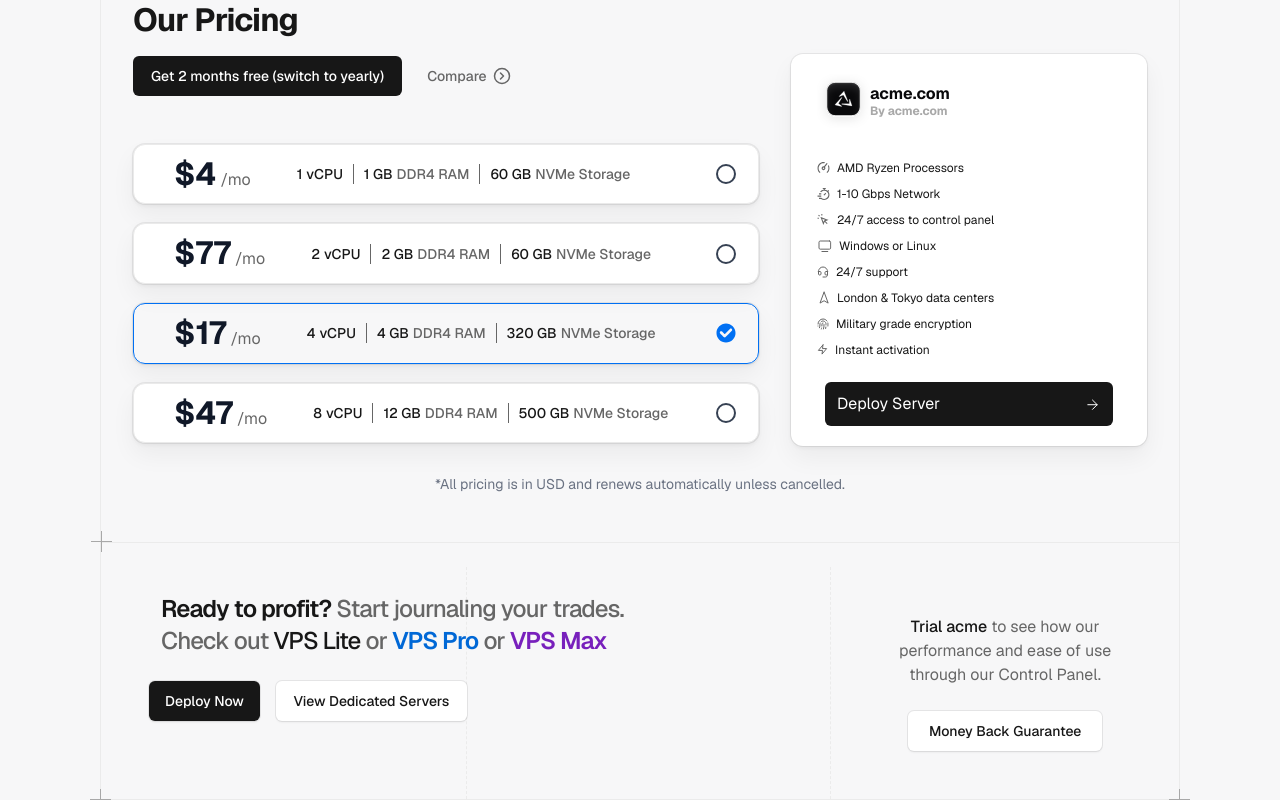
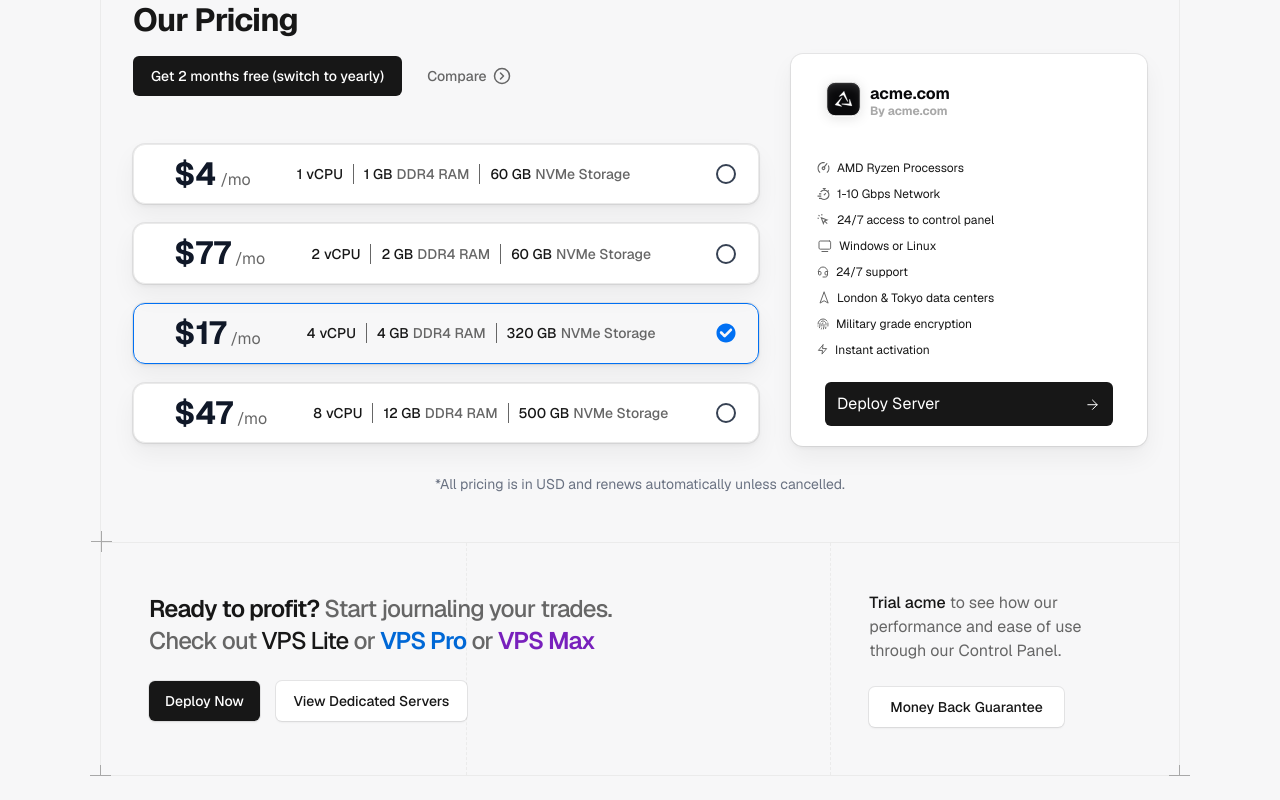
Before and after one commit to devrifaj/acme-task, a Next.js app: page / in a window 1280 px wide. Shown: the part 809-1609 px from the top of the page. After the commit the page ends 1585 px from the top, so only its background shows below. Built offline with nearby package versions, Linux system fonts and the light colour scheme.

Commit message:
add Footer adjust

```diff
--- a/src/components/Footer.tsx
+++ b/src/components/Footer.tsx
@@ -5,7 +5,7 @@ const Footer = () => {
   return (
     <footer className="overflow-hidden">
       <div className="wrapper relative">
-        <div className="md:grid md:grid-cols-3 flex flex-col items-between h-full pt-6 gap-4 border border-[#EBEBEB] border-t-0 relative">
+        <div className="md:grid md:grid-cols-3 flex flex-col items-between h-full md:pt-0 pt-6 gap-4 border border-[#EBEBEB] border-t-0 relative">
           {/* footer left start */}
           {/* this is empty div for bg styling */}
           <div className="md:block hidden"></div>
@@ -13,7 +13,7 @@ const Footer = () => {
 
           {/* footer left text */}
           <div className="md:absolute md:left-8 lg:left-12 md:top-8 lg:top-[50px] md:bottom-12 md:text-left text-center mx-auto max-w-[400px] lg:max-w-[520px] mt-auto ">
-            <h2 className="text-2xl leading-8 tracking-[-0.9px] text-[#666666] font-medium mx-3">
+            <h2 className="text-2xl leading-8 tracking-[-0.9px] text-[#666666] font-medium md:mx-0 mx-3">
               <span className="font-semibold text-[#171717]">
                 Ready to profit?
               </span>{" "}
@@ -44,7 +44,7 @@ const Footer = () => {
           </div>
 
           {/* footer right */}
-          <div className="max-w-[358px] w-full py-6 lg:py-12 px-4 lg:px-12 md:border-l border-[#EBEBEB] border-dashed mx-auto text-center">
+          <div className="max-w-[358px] w-full py-6 lg:py-12 px-4 lg:px-9.5 md:border-l border-[#EBEBEB] border-dashed mx-auto md:text-left text-center">
             <p className="mb-6 text-[#666666] text-base">
               <span className="font-medium text-[#171717]">Trial acme</span> to
               see how our performance and ease of use through our Control Panel.
```
